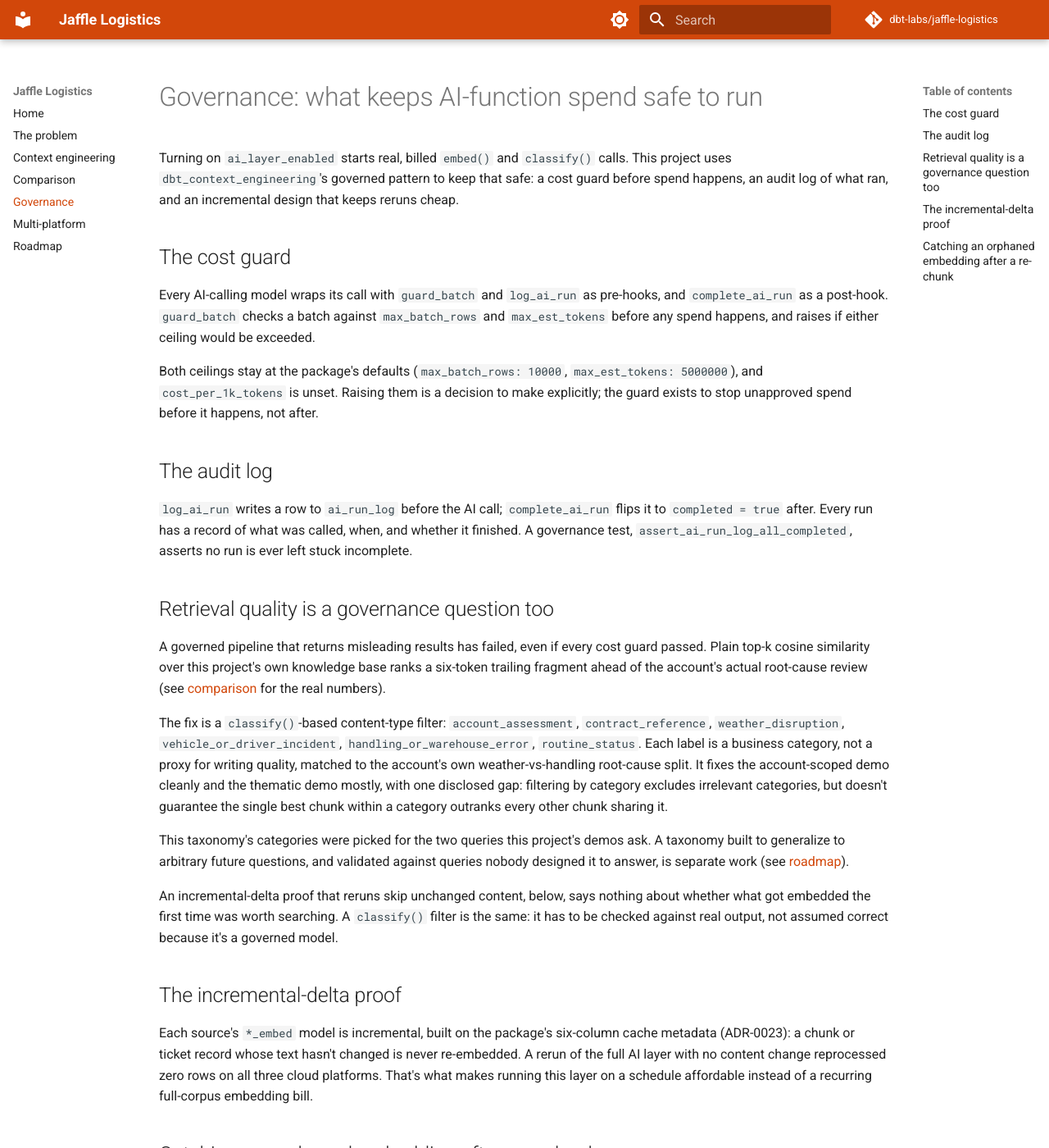
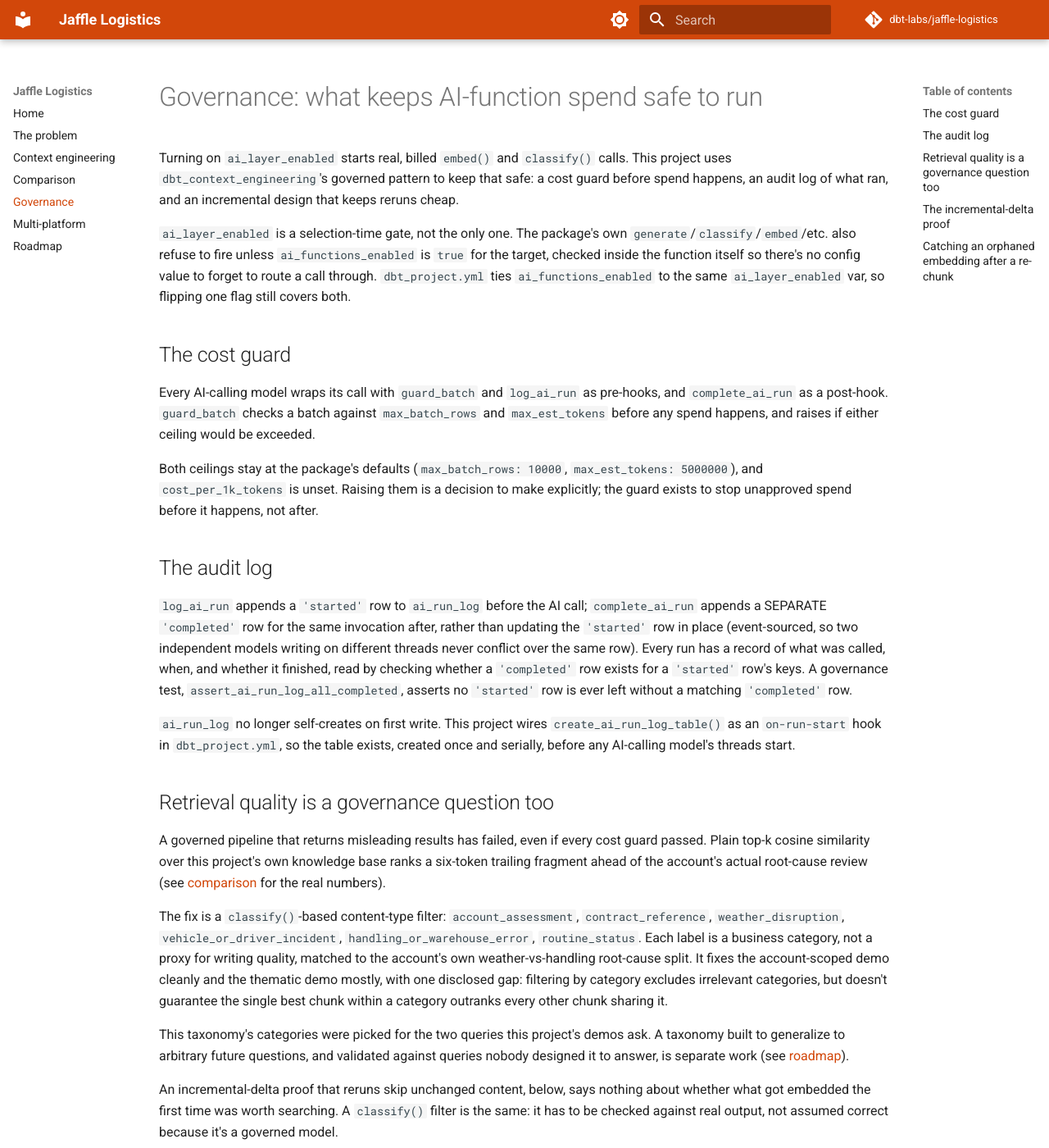
Before and after one commit to dbt-labs/jaffle-logistics, an MkDocs documentation site: the page built from docs/governance.md, in a window 1280 px wide and 1400 px high. Shown: the whole window at 82% size. Built offline with MkDocs 1.6.1 and Material for MkDocs 9.7.7, drawn with Linux system fonts in a browser that asks for light colours; comment, search, counter and statistics services are not loaded.

Commit message:
Revisions related to dbt-context-engineering package update

```diff
--- a/docs/governance.md
+++ b/docs/governance.md
@@ -5,6 +5,13 @@ Turning on `ai_layer_enabled` starts real, billed `embed()` and
 governed pattern to keep that safe: a cost guard before spend happens,
 an audit log of what ran, and an incremental design that keeps reruns
 cheap.
+
+`ai_layer_enabled` is a selection-time gate, not the only one. The
+package's own `generate`/`classify`/`embed`/etc. also refuse to fire
+unless `ai_functions_enabled` is `true` for the target, checked inside
+the function itself so there's no config value to forget to route a
+call through. `dbt_project.yml` ties `ai_functions_enabled` to the same
+`ai_layer_enabled` var, so flipping one flag still covers both.
 
 ## The cost guard
 
@@ -21,11 +28,20 @@ unapproved spend before it happens, not after.
 
 ## The audit log
 
-`log_ai_run` writes a row to `ai_run_log` before the AI call;
-`complete_ai_run` flips it to `completed = true` after. Every run has a
-record of what was called, when, and whether it finished. A governance
-test, `assert_ai_run_log_all_completed`, asserts no run is ever left
-stuck incomplete.
+`log_ai_run` appends a `'started'` row to `ai_run_log` before the AI
+call; `complete_ai_run` appends a SEPARATE `'completed'` row for the
+same invocation after, rather than updating the `'started'` row in
+place (event-sourced, so two independent models writing on different
+threads never conflict over the same row). Every run has a record of
+what was called, when, and whether it finished, read by checking
+whether a `'completed'` row exists for a `'started'` row's keys. A
+governance test, `assert_ai_run_log_all_completed`, asserts no
+`'started'` row is ever left without a matching `'completed'` row.
+
+`ai_run_log` no longer self-creates on first write. This project wires
+`create_ai_run_log_table()` as an `on-run-start` hook in
+`dbt_project.yml`, so the table exists, created once and serially,
+before any AI-calling model's threads start.
 
 ## Retrieval quality is a governance question too
 
--- a/package-lock.yml
+++ b/package-lock.yml
@@ -2,8 +2,8 @@ packages:
   - name: dbt_context_engineering
     private: dbt-labs/dbt-context-engineering
     provider: github
-    revision: 8c7e2fd21b3dbb81ffb6dd8b9f5c73f74320155c
+    revision: 80cf6afabb005b313ede8bf73d796d453ca39a75
   - name: dbt_utils
     package: dbt-labs/dbt_utils
     version: 1.4.1
-sha1_hash: 874da9d6b2a2320cfb7fa8b5c88a1575c6e6e3f4
+sha1_hash: 984e2930e872e7b058502ebc0f2dfd628f1e8a30
--- a/packages.yml
+++ b/packages.yml
@@ -1,3 +1,4 @@
 packages:
   - private: dbt-labs/dbt-context-engineering
     provider: "github"
+    revision: treven/materialization_and_guardrails
```
Also changed, not shown: dbt_project.yml (+22 -0 lines), docs/context-engineering.md (+7 -0 lines), 6 other files.
